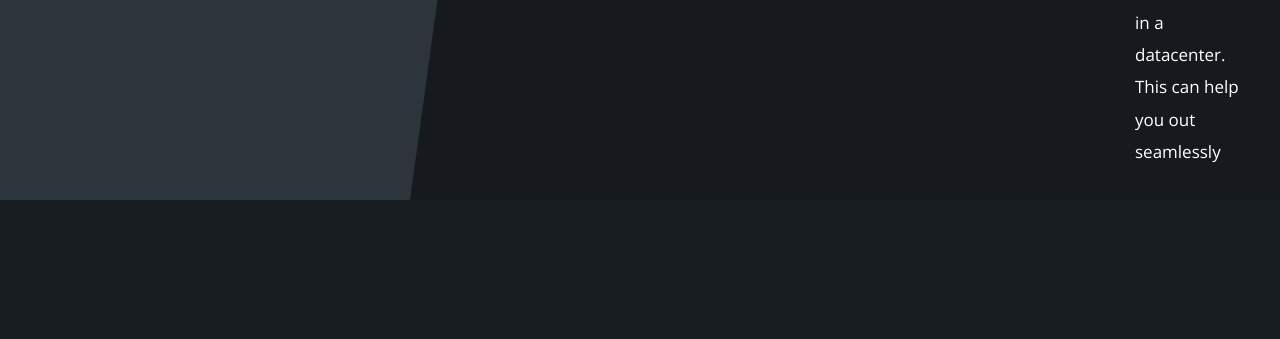
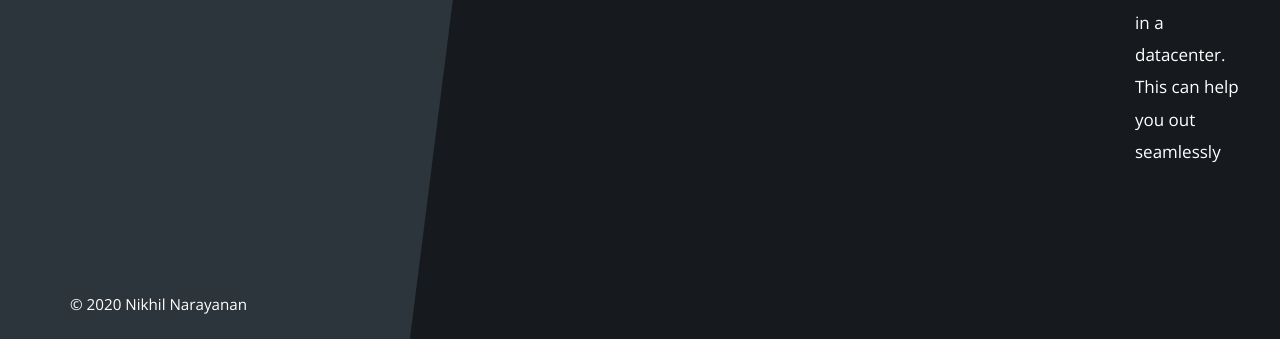
Before and after one commit to nikhilvkn/PROJECT-FlaskWebApplication, a Flask app: page /services.html in a window 1280 px wide. Shown: the part 1476-1815 px from the top of the page. Before the commit the page ends 1676 px from the top, so only its background shows below. Run offline with Flask 2, Linux system fonts and the light colour scheme; some libraries are stand-ins or nearby versions.

Commit message:
footer for services.html

```diff
--- a/templates/services.html
+++ b/templates/services.html
@@ -6,17 +6,11 @@
     <meta name="viewport" content="width=device-width, initial-scale=1.0">
     <meta http-equiv="X-UA-Compatible" content="ie=edge">
     <title>Service</title>
-    <link href="https://fonts.googleapis.com/css?family=Open+Sans:300,400" rel="stylesheet" /> <!-- https://fonts.google.com/ -->
-    <link href="static/css/bootstrap.min.css" rel="stylesheet" /> <!-- https://getbootstrap.com/ -->
-    <link href="static/fontawesome/css/all.min.css" rel="stylesheet" /> <!-- https://fontawesome.com/ -->
+    <link href="https://fonts.googleapis.com/css?family=Open+Sans:300,400" rel="stylesheet" />
+    <link href="static/css/bootstrap.min.css" rel="stylesheet" />
+    <link href="static/fontawesome/css/all.min.css" rel="stylesheet" />
     <link href="static/css/templatemo-diagoona.css" rel="stylesheet" />
-<!--
 
-TemplateMo 550 Diagoona
-
-https://templatemo.com/tm-550-diagoona
-
--->
 </head>
 
 <body>
@@ -117,6 +111,16 @@ https://templatemo.com/tm-550-diagoona
             </div>
         </div>
 
+        <main class="tm-col-right">
+            <section class="tm-content">
+            <div class="tm-col-left tm-col-footer">
+                <footer class="tm-site-footer text-left">
+                    <p class="mb-0">&copy; 2020 Nikhil Narayanan </p>
+                </footer>
+            </div>
+            </section>
+        </main>
+
         <!-- Diagonal background design -->
         <div class="tm-bg">
             <div class="tm-bg-left"></div>
```
